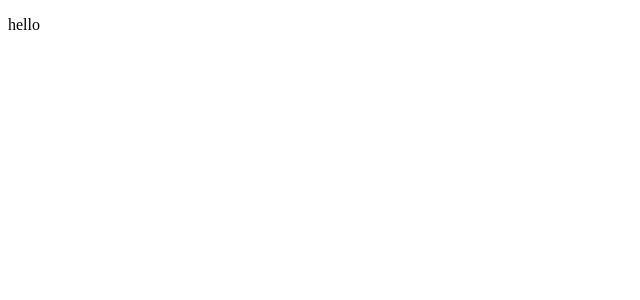
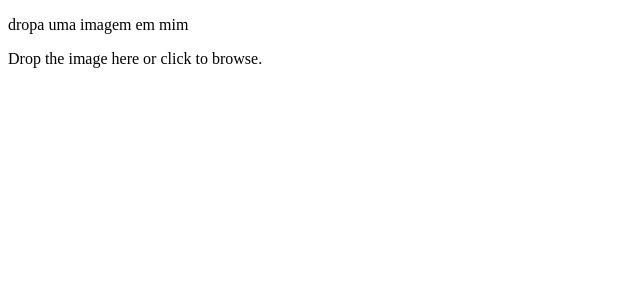
Before and after one commit to denis-rossati/profile-picture-cropper, a React (Create React App) app: page / in a window 1280 px wide. Shown: the top 300 px of the page, without its empty margins (0-640 px from the left). Built offline with nearby package versions, Linux system fonts and the light colour scheme.

Commit message:
AvatarUploader now passes the right props to LogoInput

```diff
--- a/src/pages/AvatarUploader.tsx
+++ b/src/pages/AvatarUploader.tsx
@@ -1,4 +1,5 @@
 import React, { useState } from 'react';
+import { LogoInput } from '../components/LogoInput';
 
 const AvatarUploader = (): JSX.Element => {
   const [componentName, setComponentName] = useState('LogoInput');
@@ -6,7 +7,11 @@ const AvatarUploader = (): JSX.Element => {
 
   const renderComponent = (): JSX.Element => {
     if (componentName === 'LogoInput') {
-      return(<p>hello</p>);
+      return(<LogoInput
+        logoImg={logoImg}
+        setLogoImg={setLogoImg}
+        setComponentName={setComponentName}
+      />);
     }
 
   return(<p>hi</p>);
```
